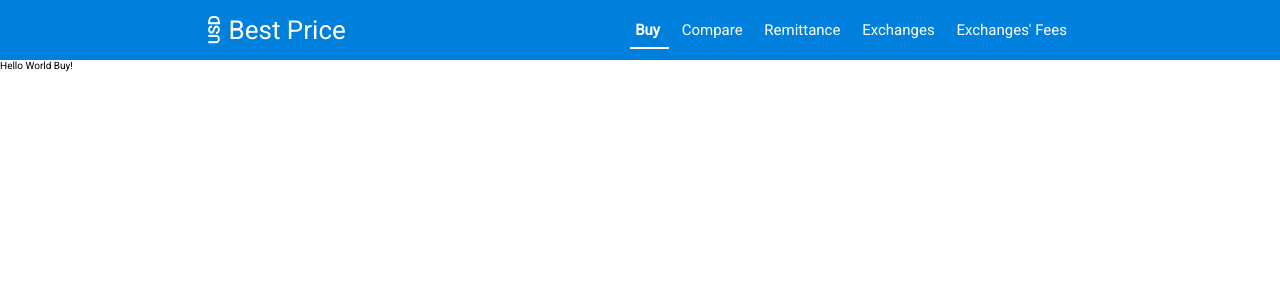
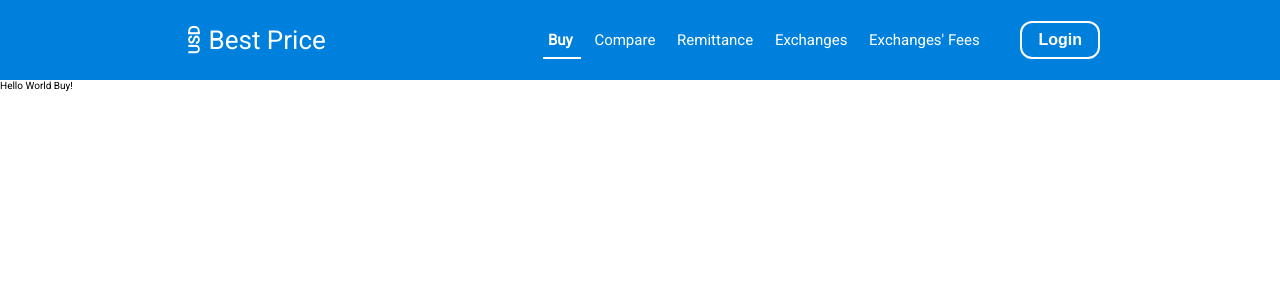
Before and after one commit to andersonmfjr/vue-usd-price, a Vue app: page / in a window 1280 px wide. Shown: the top 300 px of the page. Built offline with nearby package versions, Linux system fonts and the light colour scheme.

Commit message:
:rocket: Add login button in navbar

```diff
--- a/src/components/TheNavbar.vue
+++ b/src/components/TheNavbar.vue
@@ -2,8 +2,14 @@
   <nav class="nav">
     <div class="nav__container">
       <logo />
-      <div>
+      <div class="nav__actions">
         <the-navbar-list />
+        <v-button
+          shape="primary"
+          size="md"
+        >
+          Login
+        </v-button>
       </div>
     </div>
   </nav>
@@ -12,19 +18,21 @@
 <script>
 import Logo from './Logo.vue';
 import TheNavbarList from './TheNavbarList.vue';
+import VButton from './VButton.vue';
 
 export default {
   name: 'TheNavbar',
   components: {
     Logo,
     TheNavbarList,
+    VButton,
   },
 };
 </script>
 
 <style lang="scss" scoped>
-$navbar-height: 60px;
-$container-width: 880px;
+$navbar-height: 80px;
+$container-width: 920px;
 
 .nav {
   height: $navbar-height;
@@ -43,5 +51,10 @@ $container-width: 880px;
     align-items: center;
     justify-content: space-between;
   }
+
+  &__container {
+    display: flex;
+    flex-direction: row;
+  }
 }
 </style>
--- a/src/components/TheNavbarList.vue
+++ b/src/components/TheNavbarList.vue
@@ -32,5 +32,6 @@ export default {
 <style lang="scss" scoped>
 ul {
   padding: 0;
+  display: inline;
 }
 </style>
--- a/src/components/TheNavbarListItem.vue
+++ b/src/components/TheNavbarListItem.vue
@@ -14,6 +14,10 @@ li {
   display: inline;
   margin-right: $base-margin / 4;
 
+  &:last-of-type {
+    margin-right: $base-margin;
+  }
+
   a {
     text-decoration: none;
     color: $color-white;
--- a/src/components/VButton.vue
+++ b/src/components/VButton.vue
@@ -41,7 +41,9 @@ button {
 .primary {
   background-color: transparent;
   color: $color-white;
-  border: 1px solid $color-white;
+  border: 2px solid $color-white;
+  padding-left: $base-padding * 2;
+  padding-right: $base-padding * 2;
   font-weight: bold;
 }
 
```
